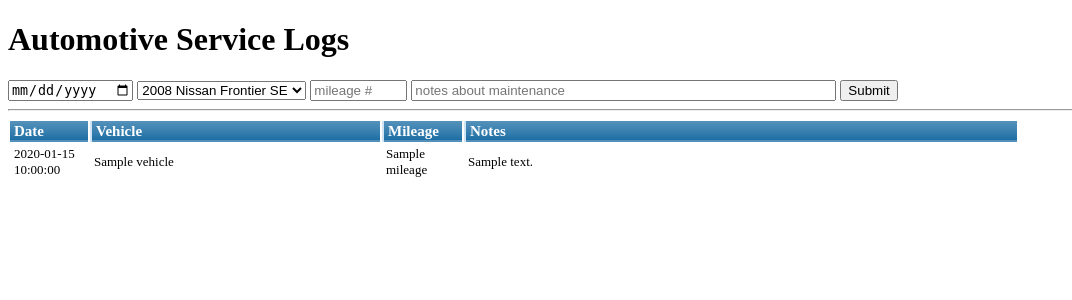
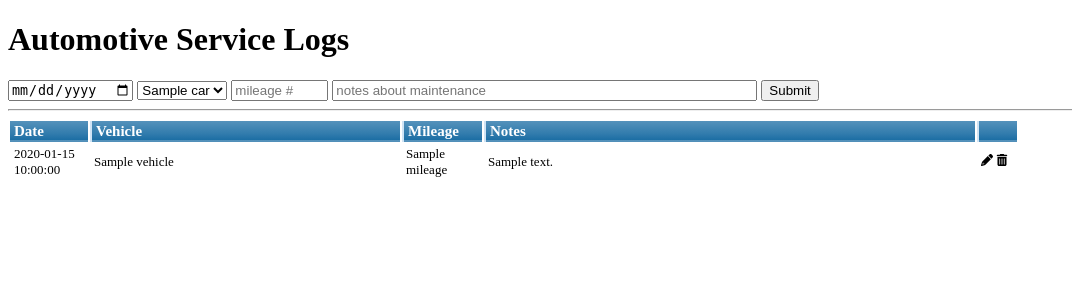
Before and after one commit to firedrow/flask_auto_service_log, a Flask app: template app/templates/index.html in a window 1280 px wide. Shown: the top 300 px of the page, without its empty margins (0-1072 px from the left). Run offline with Flask 2, Linux system fonts and the light colour scheme; the template is opened without the code that fills it: most values are stand-ins (such as "Sample title", 1, 10 or a date in 2020).

Commit message:
lots of changes made

```diff
--- a/app/__init__.py
+++ b/app/__init__.py
@@ -10,4 +10,4 @@ from flask import Flask
 
 app = Flask(__name__)
 
-from app import views
+from app import views, utils
--- /dev/null
+++ b/app/static/style.css
@@ -0,0 +1,49 @@
+/* https://divtable.com/table-styler/ */
+table.fixed {
+    width: 80%;
+    text-align: left;
+    table-layout: fixed;
+}
+table.fixed td, table.fixed th {
+    padding: 2px 4px;
+    overflow: hidden;
+}
+/* https://stackoverflow.com/questions/40134586/how-to-set-different-column-in-table-to-be-different-width-in-css */
+table.fixed td:nth-child(1), table.fixed th:nth-child(1) {
+    width: 70px;
+}
+table.fixed td:nth-child(2), table.fixed th:nth-child(2) {
+    width: 300px;
+}
+table.fixed td:nth-child(3), table.fixed th:nth-child(3) {
+    width: 70px;
+}
+table.fixed td:nth-child(5), table.fixed th:nth-child(5) {
+    width: 30px;
+}
+table.fixed tbody td {
+    font-size: 13px;
+}
+table.fixed td img {
+    width: 12px;
+    height: 12px;
+}
+table.fixed tr:nth-child(even) {
+    background: #D0E4F5;
+}
+table.fixed thead {
+    background: #1C6EA4;
+    background: -moz-linear-gradient(top, #5592bb 0%, #327cad 66%, #1C6EA4 100%);
+    background: -webkit-linear-gradient(top, #5592bb 0%, #327cad 66%, #1C6EA4 100%);
+    background: linear-gradient(to bottom, #5592bb 0%, #327cad 66%, #1C6EA4 100%);
+    border-bottom: 2px solid #444444;
+}
+table.fixed thead th {
+    font-size: 15px;
+    font-weight: bold;
+    color: #FFFFFF;
+    border-left: 2px solid #D0E4F5;
+}
+table.fixed thead th:first-child {
+    border-left: none;
+}
--- a/app/templates/index.html
+++ b/app/templates/index.html
@@ -11,58 +11,16 @@
         <link rel="icon" type="image/png" sizes="16x16" href="static/favicon-16x16.png">
         <link rel="manifest" href="static/site.webmanifest">
         <link rel="mask-icon" href="static/safari-pinned-tab.svg" color="#5bbad5">
-        <style>
-            /* https://divtable.com/table-styler/ */
-            table.fixed {
-                width: 80%;
-                text-align: left;
-                table-layout: fixed;
-            }
-            table.fixed td, table.fixed th {
-                padding: 2px 4px;
-                overflow: hidden;
-            }
-            /* https://stackoverflow.com/questions/40134586/how-to-set-different-column-in-table-to-be-different-width-in-css */
-            table.fixed td:nth-child(1), table.fixed th:nth-child(1) {
-                width: 70px;
-            }
-            table.fixed td:nth-child(2), table.fixed th:nth-child(2) {
-                width: 280px;
-            }
-            table.fixed td:nth-child(3), table.fixed th:nth-child(3) {
-                width: 70px;
-            }
-            table.fixed tbody td {
-                font-size: 13px;
-            }
-            table.fixed tr:nth-child(even) {
-                background: #D0E4F5;
-            }
-            table.fixed thead {
-                background: #1C6EA4;
-                background: -moz-linear-gradient(top, #5592bb 0%, #327cad 66%, #1C6EA4 100%);
-                background: -webkit-linear-gradient(top, #5592bb 0%, #327cad 66%, #1C6EA4 100%);
-                background: linear-gradient(to bottom, #5592bb 0%, #327cad 66%, #1C6EA4 100%);
-                border-bottom: 2px solid #444444;
-            }
-            table.fixed thead th {
-                font-size: 15px;
-                font-weight: bold;
-                color: #FFFFFF;
-                border-left: 2px solid #D0E4F5;
-            }
-            table.fixed thead th:first-child {
-                border-left: none;
-            }
-        </style>
+        <link rel="stylesheet" type="text/css" href="static/style.css">
     </head>
     <body>
         <h1>Automotive Service Logs</h1>
         <form action="/add" method="post">
             <input type="date" name="date" required>
             <select name="vehicle">
-                <option value="2008-Nissan-Frontier_1N6AD07W98C424691">2008 Nissan Frontier SE</option>
-                <option value="2010-Chevrolet-Traverse_VINNUMBER">2010 Chevrolet Traverse</option>
+                {% for car in cars %}
+                <option value="{{car}}">{{ car | splitpart(0, ' / ') }}</option>
+                {% endfor %}
             </select>
             <input name="mileage" type="text" size="9" required placeholder="mileage #">
             <input name="notes" type="text" size="50" required placeholder="notes about maintenance">
@@ -77,6 +35,7 @@
                         <th>Vehicle</th>
                         <th>Mileage</th>
                         <th>Notes</th>
+                        <th>&nbsp;</th>
                     </tr>
                 </thead>
                 <tbody>
@@ -86,6 +45,10 @@
                         <td>{{log.vehicle}}</td>
                         <td>{{log.mileage}}</td>
                         <td>{{log.note}}</td>
+                        <td>
+                            <img src="static/pencil-solid.svg" />
+                            <a href="/del?milenum={{ log.mileage }}"><img src="static/trash-can-solid.svg" /></a>
+                        </td>
                     </tr>
                     {% endfor %}
                 </tbody>
--- /dev/null
+++ b/app/utils.py
@@ -0,0 +1,14 @@
+#! python3
+# -*- coding: utf-8 -*-
+
+"""utils.py.
+
+This file contains some utility functions for Flask.
+"""
+from app import app
+
+
+@app.template_filter()
+def splitpart(value, index, char=','):
+    """Split string function for Jinja."""
+    return value.split(char)[index]
```
Also changed, not shown: app/db.py (+1 -18 lines), app/views.py (+14 -1 lines), README.md, app/db/service_log.db (added), app/static/pencil-solid.svg (added), app/static/trash-can-solid.svg (added), 2 other files.
